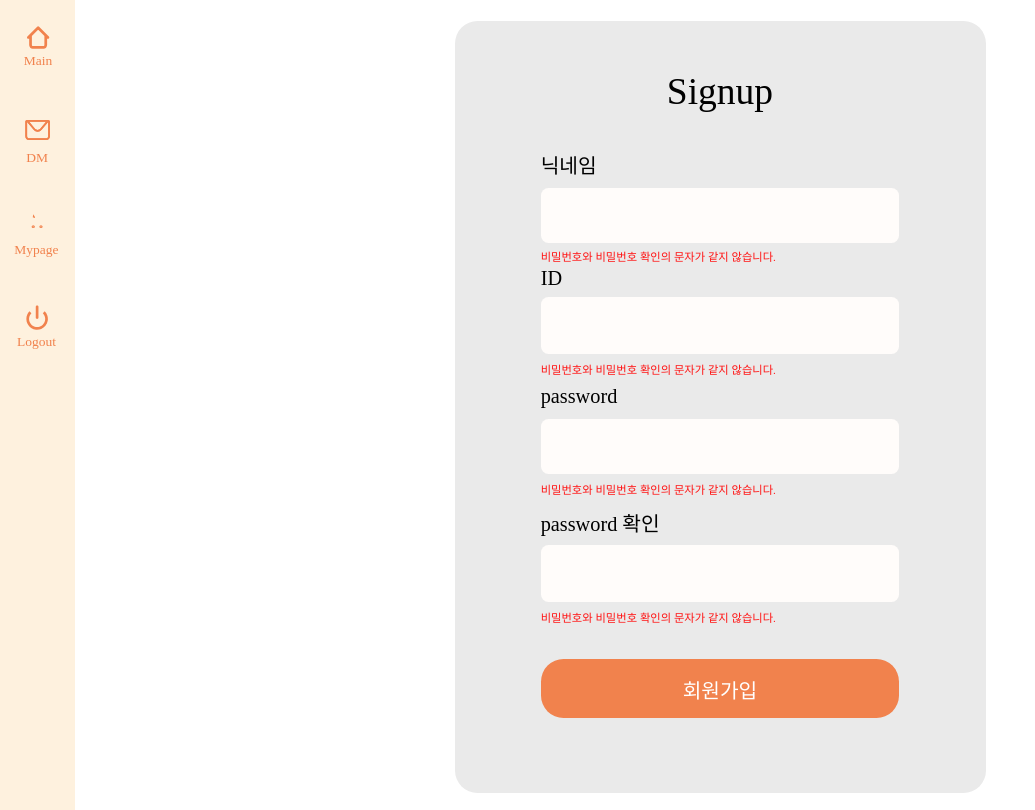
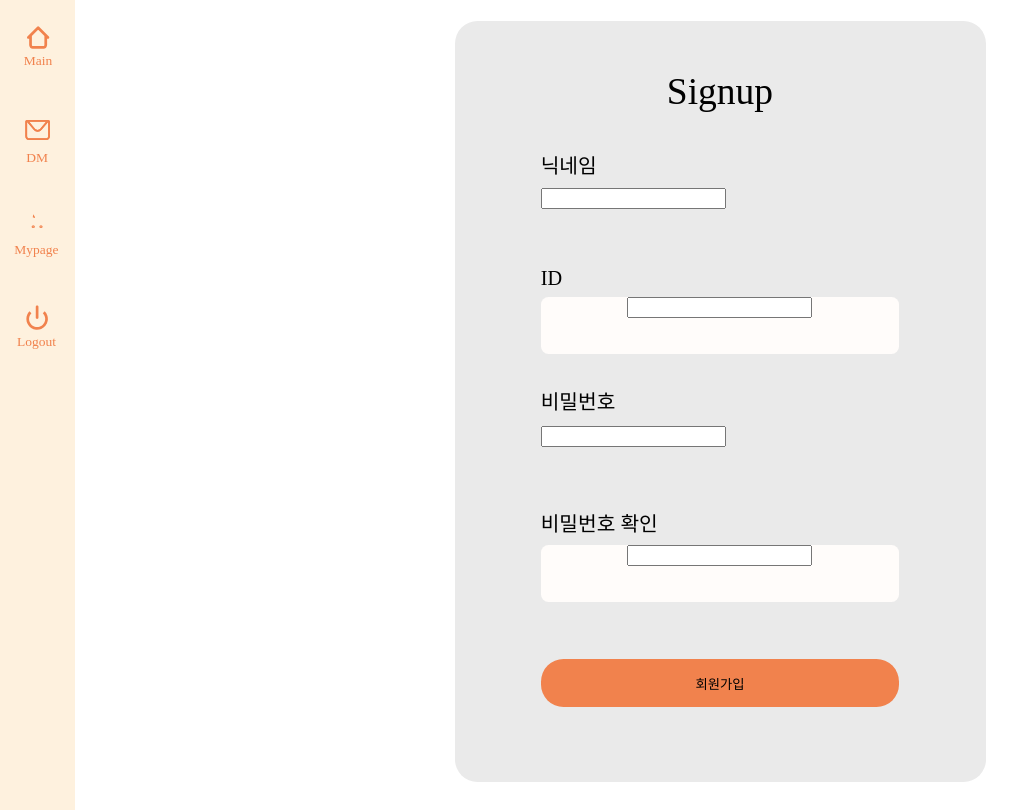
Before and after one commit to nan3ana3/Software_Engineering-Team-5, a Flask app: page /users/signup in a window 1280 px wide. Shown: the whole page, without its empty margins (0-1035 px from the left). Run offline with Flask 3, Linux system fonts and the light colour scheme; some web fonts are replaced.

Commit message:
Feat : 로그인, 회원가입 기능 구현

```diff
--- a/app.py
+++ b/app.py
@@ -16,6 +16,6 @@ app.register_blueprint(photo_bp, url_prefix='/photos')
 app.register_blueprint(dm_bp, url_prefix='/dms')
 
 
-
 if __name__ == '__main__':
     app.run(debug=True)
+    app.secret_key = b'_5#y2L"F4Q8z\n\xec]/'
--- /dev/null
+++ b/requirements.txt
@@ -0,0 +1,3 @@
+Flask
+pymongo
+werkzeug
--- a/templates/signup.html
+++ b/templates/signup.html
@@ -74,51 +74,55 @@
         </div>
       </div>
     </div>
+
     <div class="main-container">
-      <form class="main7">
+      <!-- 회원가입 폼 -->
+      <form class="main7" id="signup-form">
         <div class="main-item"></div>
         <div class="signup-form">
           <div class="signup-wrapper">
             <a class="signup1">Signup</a>
           </div>
           <div class="signup-form1">
+            <!-- 닉네임 입력란 -->
             <div class="group-div">
               <div class="div17">닉네임</div>
               <div class="rectangle-parent5">
-                <div class="frame-child22"></div>
-                <div class="div18">
-                  비밀번호와 비밀번호 확인의 문자가 같지 않습니다.
-                </div>
+                <input type="text" name="username" id="username" required />
+                <div class="div18" id="username-error"></div>
               </div>
             </div>
+
+            <!-- ID 입력란 -->
             <div class="id-group">
               <div class="id1">ID</div>
-              <div class="input-fields"></div>
-              <div class="div19">
-                비밀번호와 비밀번호 확인의 문자가 같지 않습니다.
+              <div class="input-fields">
+                <input type="text" name="id" id="id" required />
               </div>
+              <div class="div19" id="id-error"></div>
             </div>
+
+            <!-- 비밀번호 입력란 -->
             <div class="password-parent">
-              <div class="password">password</div>
+              <div class="password">비밀번호</div>
               <div class="rectangle-parent6">
-                <div class="frame-child23"></div>
-                <div class="div20">
-                  비밀번호와 비밀번호 확인의 문자가 같지 않습니다.
-                </div>
+                <input type="password" name="password" id="password" required />
               </div>
+              <div class="div20" id="password-error"></div>
             </div>
+
+            <!-- 비밀번호 확인 입력란 -->
             <div class="password-group">
-              <div class="password1">password 확인</div>
-              <div class="frame-child24"></div>
-              <div class="div21">
-                비밀번호와 비밀번호 확인의 문자가 같지 않습니다.
+              <div class="password1">비밀번호 확인</div>
+              <div class="frame-child24">
+                <input type="password" name="confirm-password" id="confirm-password" required />
               </div>
+              <div class="div21" id="confirm-password-error"></div>
             </div>
           </div>
         </div>
-        <button class="button3" id="button">
-          <div class="div22">회원가입</div>
-        </button>
+        <!-- 회원 가입 버튼 -->
+        <button type="submit" class="button3" id="signup-button">회원가입</button>
       </form>
     </div>
   </div>
@@ -158,6 +162,49 @@
         window.location.href = "./login.html";
       });
     }
+
+
+    // 회원가입 버튼 클릭 이벤트 처리
+    document.getElementById("signup-button").addEventListener("click", function (e) {
+      e.preventDefault(); // 폼의 기본 동작 방지
+
+      // 입력된 정보 가져오기
+      var username = document.getElementById("username").value;
+      var userid = document.getElementById("userid").value;
+      var password = document.getElementById("password").value;
+      var confirmPassword = document.getElementById("confirm-password").value;
+
+      // 서버로 보낼 데이터
+      var data = {
+        "username": username,
+        "userid": userid,
+        "password": password,
+        "confirmPassword": confirmPassword
+      };
+
+      // 서버로 POST 요청 보내기
+      fetch("/users/signup", {
+        method: "POST",
+        headers: {
+          "Content-Type": "application/json",
+        },
+        body: JSON.stringify(data),
+      })
+        .then(function (response) {
+          if (!response.ok) {
+            throw new Error("Network response was not ok");
+          }
+          return response.json();
+        })
+        .then(function (data) {
+          // 서버로부터 받은 응답 처리
+          console.log(data);
+        })
+        .catch(function (error) {
+          // 오류 처리
+          console.error("There was a problem with your fetch operation:", error);
+        });
+    });
   </script>
 </body>
 
```
Also changed, not shown: templates/login.html (+51 -5 lines).
